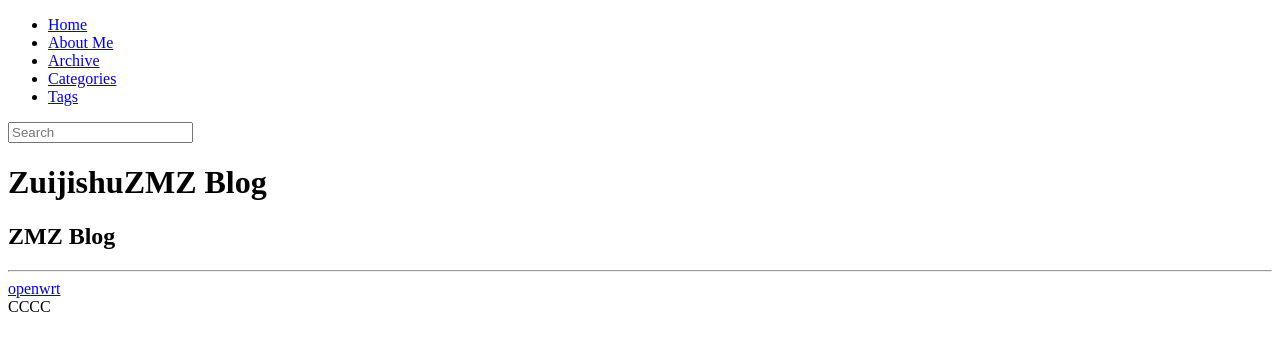
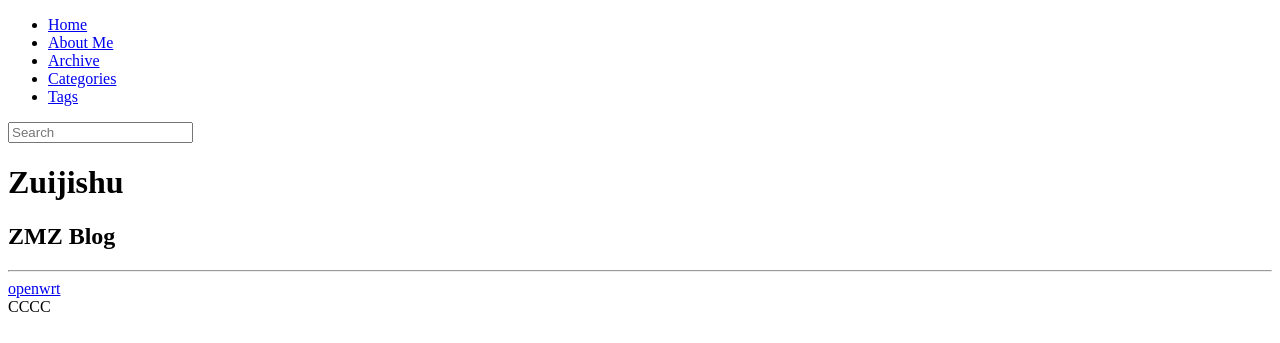
Before and after one commit to DutZMZ/Zuijishu, a Jekyll site: the page built from index.html, in a window 1280 px wide. Shown: the top 343 px of the page. Built offline with Jekyll 4.4.1, drawn with Linux system fonts in a browser that asks for light colours; nearby versions of some CDN libraries; library files that are not in the unit come from our copies; the list of posts is cut into pages by our own code.

Commit message:
Update index.html

```diff
--- a/index.html
+++ b/index.html
@@ -5,7 +5,7 @@ group: home
 {% include JB/setup %}
 <div class="page-title-inline">
 	{% if page.group == 'home' %}
-	<h1>{{ site.title }}{{ site.tagline }} </h1>
+	<h1>{{ site.title }} </h1>
 	{% if site.tagline %}<h2>{{ site.tagline }}</h2>{% endif %}
 	{% else %}
 	<h1>{{ page.title }} </h1>
```
